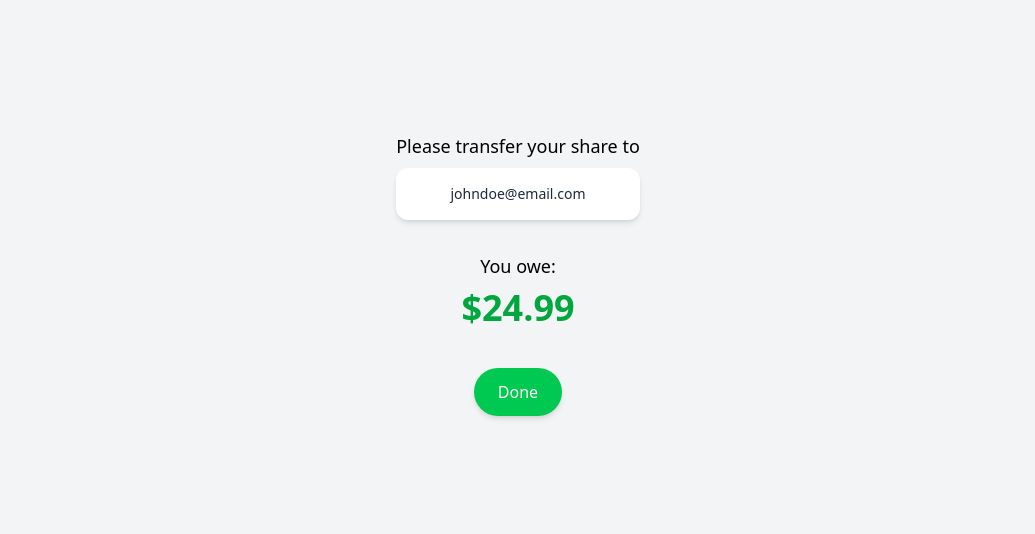
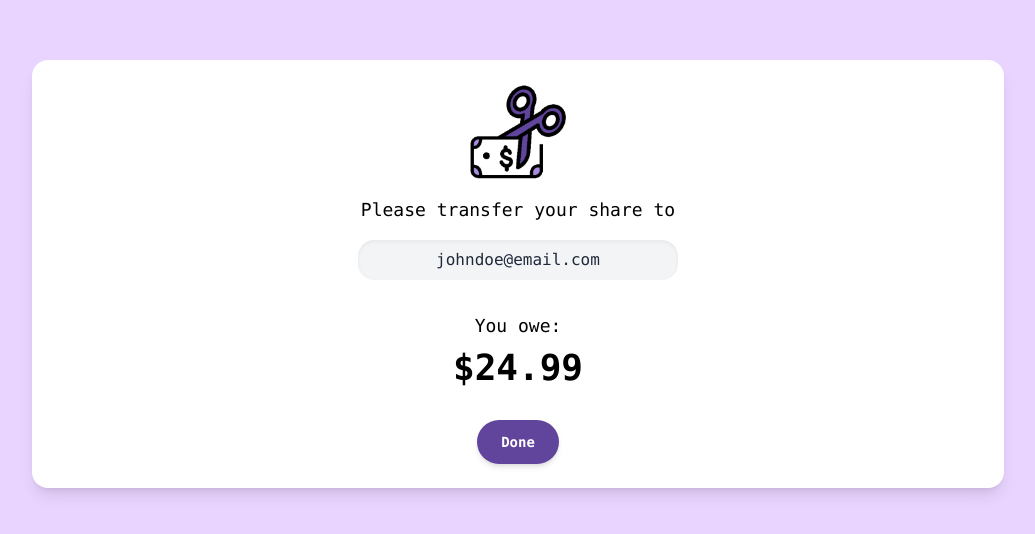
Before and after one commit to eugeneh1217/splab_cont, a React (Vite) app in the folder frontend/: page /member-final in a window 1280 px wide. Shown: the part 126-660 px from the top of the page, without its empty margins (122-1157 px from the left). Built offline with nearby package versions, Linux system fonts and the light colour scheme.

Commit message:
style for member final

```diff
--- a/frontend/src/integrals/MemberFinal.jsx
+++ b/frontend/src/integrals/MemberFinal.jsx
@@ -1,31 +1,35 @@
 import React from "react";
+import logo from "../assets/logo.png";
 
 const MemberFinal = () => {
   const [amount, setAmount] = React.useState(24.99);
   const [zelleId, setZelleId] = React.useState("johndoe@email.com");
 
   return (
-    <div className="flex flex-col items-center justify-center h-screen px-6 bg-gray-100">
-      <div className="text-center mb-8">
-        <p className="text-lg">
-          Please transfer your share to
-        </p>
-        <div className="mt-2 bg-white shadow-md p-4 rounded-xl text-gray-800 text-sm">
+    <div className="flex flex-col items-center justify-center min-h-screen bg-purple-200 px-8 text-center font-mono">
+      <div className="bg-white p-8 py-6 flex flex-col items-center justify-center rounded-2xl w-[80%] shadow-lg">
+        <img
+          src={logo}
+          className="w-24 h-24 mb-4 flex items-center justify-center"
+        />
+
+        <p className="text-lg mb-2">Please transfer your share to</p>
+        <div className="mt-2 bg-gray-100 shadow-inner p-2 rounded-2xl text-gray-800 text-md w-full max-w-xs">
           {zelleId}
         </div>
-      </div>
 
-      <div className="text-center">
-        <p className="text-lg">You owe:</p>
-        <p className="text-4xl font-bold text-green-600 mt-2">${amount.toFixed(2)}</p>
-      </div>
+        <p className="text-lg mt-8">You owe:</p>
+        <p className="text-4xl font-bold mt-2">
+          ${amount.toFixed(2)}
+        </p>
 
         <button
           onClick={() => alert("Thank you!")}
-        className="mt-10 px-6 py-3 bg-green-500 text-white rounded-full shadow-md hover:bg-green-600 transition"
+          className="mt-8 px-6 py-3 bg-[var(--primary)] text-white rounded-full shadow-md hover:opacity-90 transition text-sm font-semibold"
         >
           Done
         </button>
+      </div>
     </div>
   );
 };
```
Lines whose indentation alone changed are shown as unchanged.
